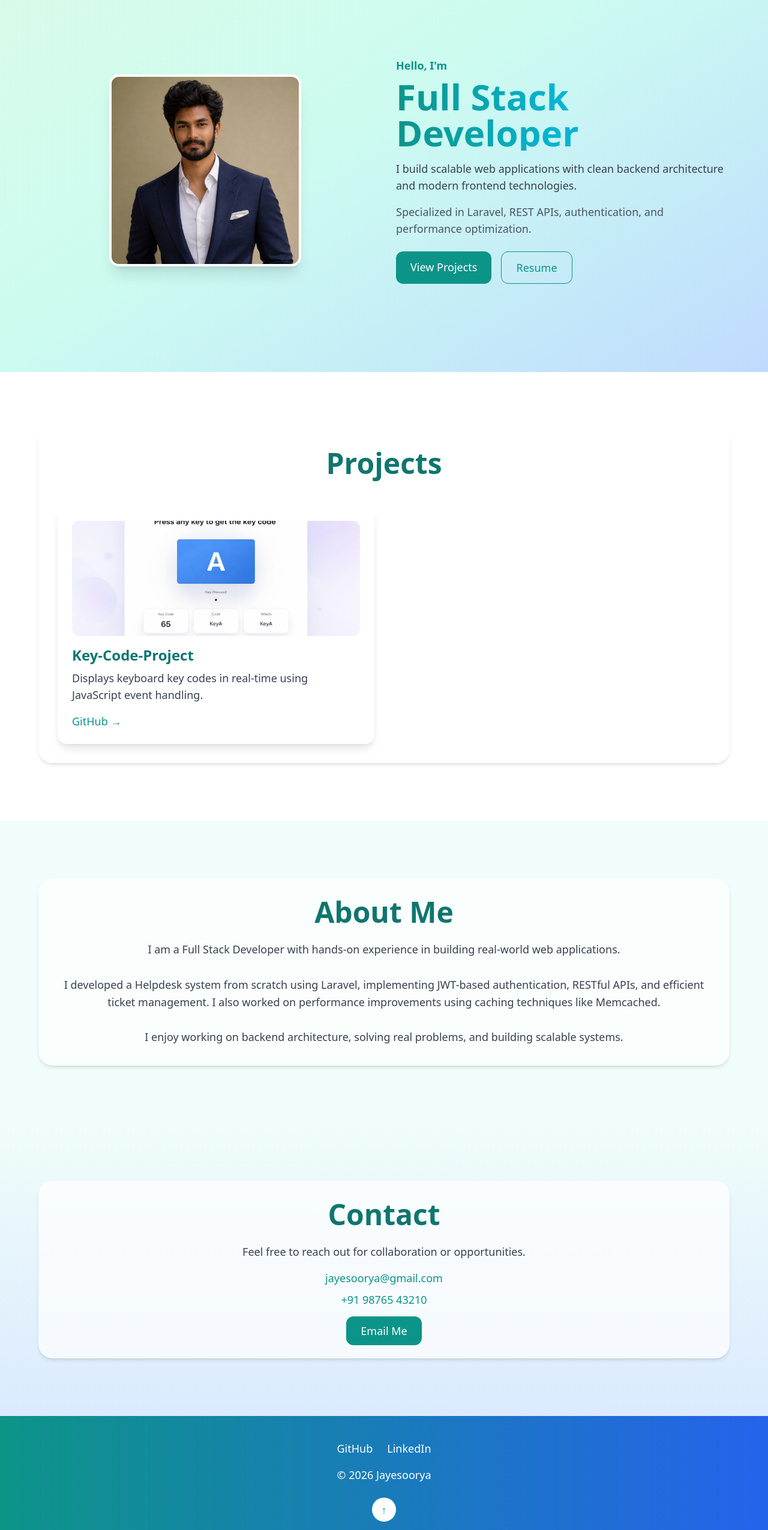
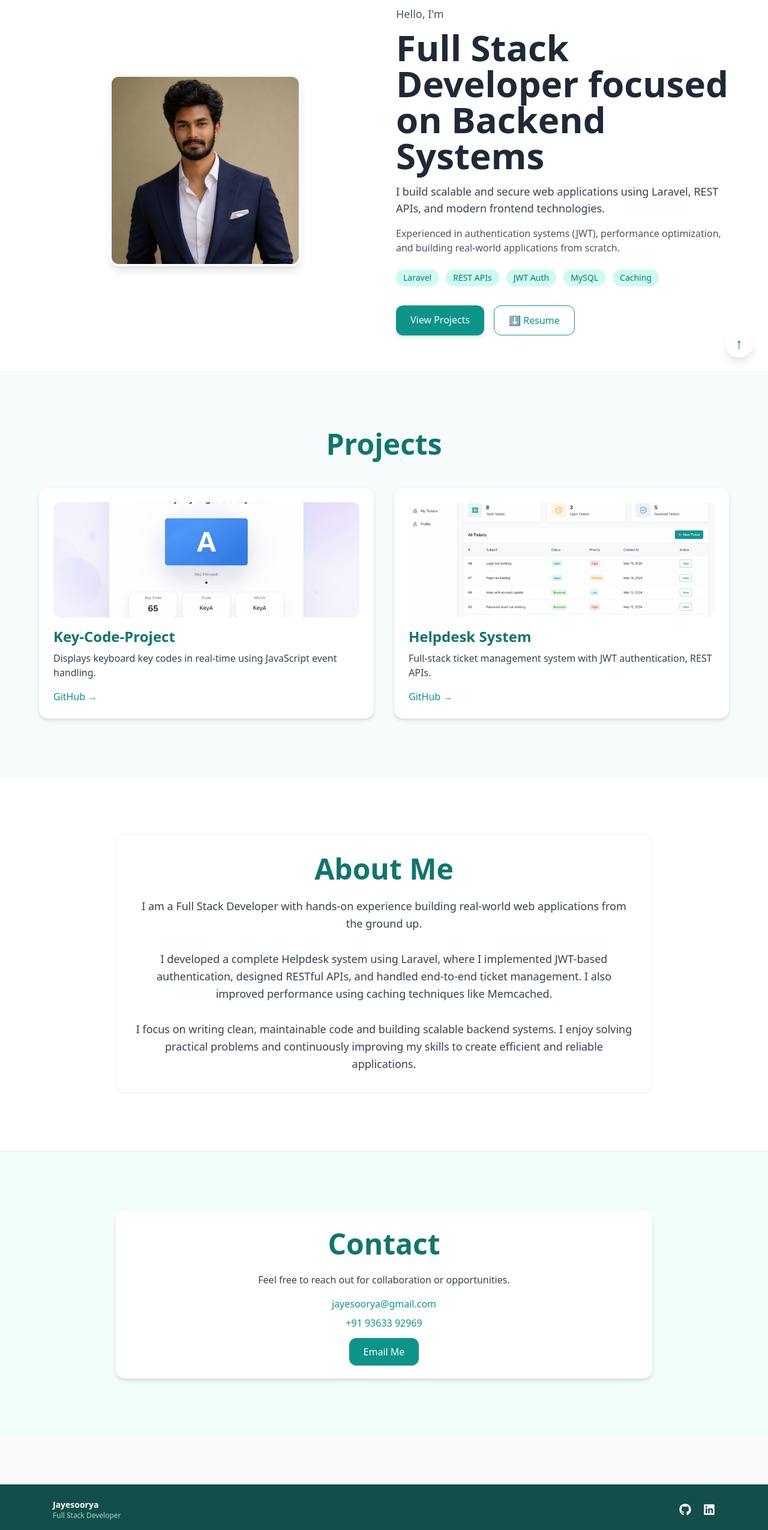
Before and after one commit to Jayesoorya/My-Portfolio, a React (Vite) app: page / in a window 1280 px wide. Shown: the part 180-2730 px from the top of the page at 60% size. Built offline with nearby package versions, Linux system fonts and the light colour scheme.

Commit message:
Made ui changes and added social media icons in footer

```diff
--- a/package.json
+++ b/package.json
@@ -11,7 +11,8 @@
   },
   "dependencies": {
     "react": "^19.2.4",
-    "react-dom": "^19.2.4"
+    "react-dom": "^19.2.4",
+    "react-icons": "^5.6.0"
   },
   "devDependencies": {
     "@eslint/js": "^9.39.4",
--- a/src/Portfolio.jsx
+++ b/src/Portfolio.jsx
@@ -1,27 +1,37 @@
 import React, { useEffect, useState } from "react";
+import { FaGithub, FaLinkedin } from "react-icons/fa";
 
 export default function Portfolio() {
   const [active, setActive] = useState("home");
   const [menuOpen, setMenuOpen] = useState(false);
 
   useEffect(() => {
-    const sections = document.querySelectorAll("section");
+  const sections = document.querySelectorAll("section");
 
-    const observer = new IntersectionObserver(
-      (entries) => {
-        entries.forEach((entry) => {
-          if (entry.isIntersecting) {
-            setActive(entry.target.id);
-          }
-        });
-      },
-      { threshold: 0.3 }
-    );
+  const handleScroll = () => {
+    let current = "home";
 
-    sections.forEach((sec) => observer.observe(sec));
+    sections.forEach((section) => {
+      const sectionTop = section.offsetTop - 120; // adjust for navbar
+      const sectionHeight = section.offsetHeight;
 
-    return () => observer.disconnect();
-  }, []);
+      if (
+        window.scrollY >= sectionTop &&
+        window.scrollY < sectionTop + sectionHeight
+      ) {
+        current = section.getAttribute("id");
+      }
+    });
+
+    setActive(current);
+  };
+
+  window.addEventListener("scroll", handleScroll);
+
+  return () => window.removeEventListener("scroll", handleScroll);
+}, []);
+
+
 
   const scrollToTop = () => {
     window.scrollTo({ top: 0, behavior: "smooth" });
@@ -31,10 +41,10 @@ export default function Portfolio() {
     <a
       href={`#${id}`}
       onClick={() => setMenuOpen(false)}
-      className={`px-4 py-2 rounded-lg transition cursor-pointer ${
+      className={`px-4 py-2 rounded-lg transition-all duration-300 ${
         active === id
-          ? "bg-teal-600 text-white shadow"
-          : "hover:bg-teal-100"
+          ? "bg-teal-600 text-white shadow-md"
+          : "text-gray-700 hover:bg-teal-50"
       }`}
     >
       {label}
@@ -42,15 +52,9 @@ export default function Portfolio() {
   );
 
   return (
-    <div className="min-h-screen font-sans scroll-smooth text-lg text-gray-900">
+    <div className="min-h-screen font-sans text-gray-800 bg-gray-50">
 
-      {/* BACKGROUND */}
-      <div className="fixed inset-0 -z-10 bg-gradient-to-br from-green-100 via-teal-100 to-blue-200 pointer-events-none"></div>
-
-      <div className="fixed top-[-100px] left-[-100px] ... pointer-events-none"></div>
-      <div className="fixed bottom-[-100px] right-[-100px] ... pointer-events-none"></div>
-
-      {/* NAVBAR */}
+      {/* NAVBAR (GLASS KEPT) */}
       <nav className="fixed top-0 left-0 w-full bg-white/60 backdrop-blur-lg border-b border-gray-200 z-50 shadow-sm">
         <div className="max-w-6xl mx-auto flex justify-between items-center p-4">
 
@@ -58,7 +62,10 @@ export default function Portfolio() {
             onClick={scrollToTop}
             className="text-xl md:text-3xl font-bold text-teal-700 cursor-pointer"
           >
-            Jayesoorya <span className="font-normal text-gray-600 text-base md:text-lg">| Full Stack Developer</span>
+            Jayesoorya{" "}
+            <span className="font-normal text-gray-600 text-base md:text-lg">
+              | Full Stack Developer
+            </span>
           </h1>
 
           <div className="hidden md:flex items-center space-x-4 text-lg">
@@ -85,48 +92,68 @@ export default function Portfolio() {
       </nav>
 
       {/* HERO */}
-      <section id="home" className="min-h-screen flex items-center pt-32 px-6">
+      <section id="home" className="min-h-screen flex items-center pt-32 px-6 bg-white border-b border-gray-100">
         <div className="max-w-6xl mx-auto grid md:grid-cols-2 gap-10 items-center">
 
           <div className="flex justify-center">
             <img
               src="/profile_pic.png"
               alt="profile"
-              className="w-80 h-80 rounded-2xl object-cover object-[center_20%] shadow-xl bg-white p-1"
+              className="w-80 h-80 rounded-2xl object-cover object-[center_20%] shadow-lg bg-white p-1"
             />
           </div>
 
           <div>
-            <p className="text-teal-600 font-semibold mb-2">Hello, I'm</p>
+            <p className="text-gray-600 mb-3 text-lg">
+              Hello, I'm
+            </p>
 
-            <h2 className="text-5xl md:text-6xl font-extrabold mb-4 bg-gradient-to-r from-teal-600 via-cyan-500 to-blue-600 text-transparent bg-clip-text">
-              Full Stack Developer
+            <h2 className="text-5xl md:text-6xl font-semibold mb-4 text-gray-800 leading-tight">
+              Full Stack Developer focused on Backend Systems
             </h2>
 
-            <p className="text-gray-700 mb-4">
-              I build scalable web applications with clean backend architecture and modern frontend technologies.
+            <p className="text-gray-700 mb-4 text-lg">
+              I build scalable and secure web applications using Laravel, REST APIs, and modern frontend technologies.
             </p>
 
             <p className="text-gray-600 mb-6">
-              Specialized in Laravel, REST APIs, authentication, and performance optimization.
+              Experienced in authentication systems (JWT), performance optimization, and building real-world applications from scratch.
             </p>
 
-            <div className="flex gap-4">
-              <a href="#projects" className="bg-teal-600 text-white px-6 py-3 rounded-xl hover:bg-teal-700 transition">
+            {/* SKILLS */}
+            <div className="flex flex-wrap gap-3 mb-8 text-sm">
+              <span className="bg-teal-100 text-teal-700 px-3 py-1 rounded-full">Laravel</span>
+              <span className="bg-teal-100 text-teal-700 px-3 py-1 rounded-full">REST APIs</span>
+              <span className="bg-teal-100 text-teal-700 px-3 py-1 rounded-full">JWT Auth</span>
+              <span className="bg-teal-100 text-teal-700 px-3 py-1 rounded-full">MySQL</span>
+              <span className="bg-teal-100 text-teal-700 px-3 py-1 rounded-full">Caching</span>
+            </div>
+
+            {/* CTA BUTTONS */}
+            <div className="flex flex-wrap gap-4">
+              <a
+                href="#projects"
+                className="bg-teal-600 text-white px-6 py-3 rounded-xl hover:bg-teal-700 transition shadow-md"
+              >
                 View Projects
               </a>
 
-              <a href="/Soorya Resume.pdf" download className="border border-teal-600 text-teal-600 px-6 py-3 rounded-xl hover:bg-teal-600 hover:text-white transition">
-                Resume
+              <a
+                href="/Soorya Resume.pdf"
+                download
+                className="border border-teal-600 text-teal-600 px-6 py-3 rounded-xl hover:bg-teal-600 hover:text-white transition flex items-center gap-2"
+              >
+                ⬇ Resume
               </a>
             </div>
           </div>
+
         </div>
       </section>
 
       {/* PROJECTS */}
-      <section id="projects" className="px-6 py-24 bg-white/40">
-        <div className="max-w-6xl mx-auto bg-white/70 backdrop-blur rounded-3xl shadow-md p-8">
+      <section id="projects" className="px-6 py-24 bg-teal-50/40 border-b border-gray-100">
+        <div className="max-w-6xl mx-auto">
 
           <h3 className="text-5xl font-bold mb-12 text-center text-teal-700">
             Projects
@@ -134,7 +161,7 @@ export default function Portfolio() {
 
           <div className="grid md:grid-cols-2 gap-8">
 
-            <div className="bg-white/70 rounded-2xl p-6 shadow-lg hover:shadow-2xl hover:-translate-y-2 transition">
+            <div className="bg-white rounded-2xl p-6 shadow-md hover:shadow-2xl hover:-translate-y-2 transition duration-300 border border-gray-100">
 
               <img src="/key_code.png" className="h-48 w-full object-cover rounded-xl mb-4" />
 
@@ -146,7 +173,24 @@ export default function Portfolio() {
                 Displays keyboard key codes in real-time using JavaScript event handling.
               </p>
 
-              <a href="https://github.com/Jayesoorya/Key-Code-Project" target="_blank" className="text-teal-600 hover:underline">
+              <a href="https://github.com/Jayesoorya/Key-Code-Project" target="_blank" rel="noopener noreferrer" className="text-teal-600 hover:underline">
+                GitHub →
+              </a>
+            </div>
+
+            <div className="bg-white rounded-2xl p-6 shadow-md hover:shadow-2xl hover:-translate-y-2 transition duration-300 border border-gray-100">
+
+              <img src="/helpdesk_system.png" className="h-48 w-full object-cover rounded-xl mb-4" />
+
+              <h4 className="text-2xl font-bold text-teal-700 mb-2">
+                Helpdesk System
+              </h4>
+
+              <p className="text-gray-700 mb-4">
+                Full-stack ticket management system with JWT authentication, REST APIs.
+              </p>
+
+              <a href="https://github.com/Jayesoorya/Helpdesk-Upgraded" target="_blank" rel="noopener noreferrer" className="text-teal-600 hover:underline">
                 GitHub →
               </a>
             </div>
@@ -156,26 +200,30 @@ export default function Portfolio() {
       </section>
 
       {/* ABOUT */}
-      <section id="about" className="px-6 py-24 bg-teal-50">
-        <div className="max-w-6xl mx-auto bg-white/70 rounded-3xl shadow-md p-8 text-center">
+      <section id="about" className="px-6 py-24 bg-white border-b border-gray-100">
+
+        <div className="max-w-4xl mx-auto text-center bg-white rounded-2xl shadow-sm p-8 border border-gray-100">
+
 
           <h3 className="text-5xl font-bold mb-6 text-teal-700">About Me</h3>
 
           <p className="text-gray-700 text-lg leading-relaxed">
+            I am a Full Stack Developer with hands-on experience building real-world web applications from the ground up.
+            <br /><br />
 
-            I am a Full Stack Developer with hands-on experience in building real-world web applications.
+            I developed a complete Helpdesk system using Laravel, where I implemented JWT-based authentication, designed RESTful APIs, and handled end-to-end ticket management. I also improved performance using caching techniques like Memcached.
             <br /><br />
-            I developed a Helpdesk system from scratch using Laravel, implementing JWT-based authentication, RESTful APIs, and efficient ticket management.
-            I also worked on performance improvements using caching techniques like Memcached.
-            <br /><br />
-            I enjoy working on backend architecture, solving real problems, and building scalable systems.
+
+            I focus on writing clean, maintainable code and building scalable backend systems. I enjoy solving practical problems and continuously improving my skills to create efficient and reliable applications.
           </p>
+
         </div>
       </section>
 
       {/* CONTACT */}
-      <section id="contact" className="px-6 py-24 bg-gradient-to-b from-teal-50 to-blue-100">
-        <div className="max-w-6xl mx-auto bg-white/70 rounded-3xl shadow-md p-8 text-center">
+      <section id="contact" className="px-6 py-24 bg-teal-50 border-t border-gray-100">
+
+        <div className="max-w-4xl mx-auto text-center bg-white rounded-2xl shadow-md p-8 border border-gray-100">
 
           <h3 className="text-5xl font-bold mb-6 text-teal-700">Contact</h3>
 
@@ -190,8 +238,8 @@ export default function Portfolio() {
           </p>
 
           <p className="mb-6">
-            <a href="tel:+919876543210" className="text-teal-600 hover:underline">
-              +91 98765 43210
+            <a href="tel:+919363392969" className="text-teal-600 hover:underline">
+              +91 93633 92969
             </a>
           </p>
 
@@ -202,18 +250,53 @@ export default function Portfolio() {
       </section>
 
       {/* FOOTER */}
-      <footer className="bg-gradient-to-r from-teal-600 to-blue-600 text-white py-10 text-center">
-        <div className="space-x-6 mb-4">
-          <a href="https://github.com/Jayesoorya" target="_blank">GitHub</a>
-          <a href="https://www.linkedin.com/in/jayesoorya-p-11307624a/" target="_blank">LinkedIn</a>
+      <footer className="bg-teal-900 text-white py-6 mt-20">
+        <div className="max-w-6xl mx-auto px-6 flex flex-col md:flex-row items-center justify-between">
+
+          {/* LEFT */}
+          <div className="text-sm text-teal-100 mb-4 md:mb-0">
+            <p className="font-semibold text-white">Jayesoorya</p>
+            <p className="text-xs opacity-80">Full Stack Developer</p>
+          </div>
+
+          {/* RIGHT (SOCIAL ICONS) */}
+          <div className="flex space-x-5 text-xl">
+            <a
+              href="https://github.com/Jayesoorya"
+              target="_blank"
+              rel="noopener noreferrer"
+              className="hover:text-teal-300 transition transform hover:scale-110"
+            >
+              <FaGithub />
+            </a>
+
+            <a
+              href="https://www.linkedin.com/in/jayesoorya-p-11307624a/"
+              target="_blank"
+              rel="noopener noreferrer"
+              className="hover:text-teal-300 transition transform hover:scale-110"
+            >
+              <FaLinkedin />
+            </a>
+          </div>
         </div>
 
-        <p>© 2026 Jayesoorya</p>
+        <div className="text-center text-xs text-teal-200 mt-4 opacity-80">
+          © 2026 Jayesoorya. All rights reserved.
+        </div>
 
-        <button onClick={scrollToTop} className="mt-6 w-10 h-10 bg-white text-teal-600 rounded-full mx-auto">
+        {/* BACK TO TOP (RIGHT SIDE) */}
+        <button
+          onClick={scrollToTop}
+          className="fixed bottom-6 right-6 w-12 h-12 flex items-center justify-center
+          bg-white text-teal-700 rounded-full shadow-lg
+          hover:scale-110 hover:bg-teal-100 transition duration-300 text-2xl z-50"
+        >
           ↑
         </button>
+
       </footer>
+
     </div>
   );
 }
```
Also changed, not shown: public/helpdesk_system.png (added), 1 other file (tests, documents, lock files or other folders).
